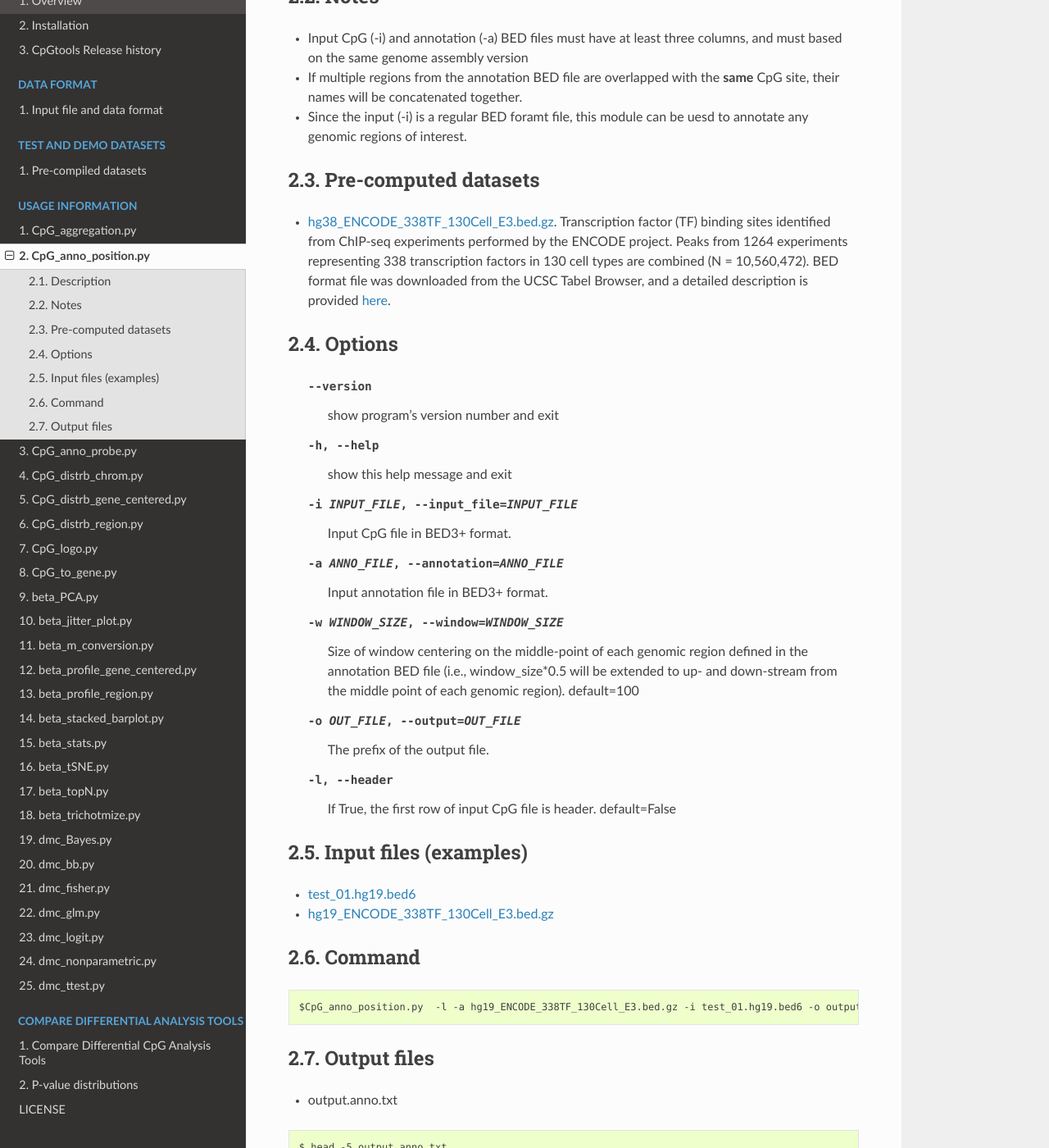
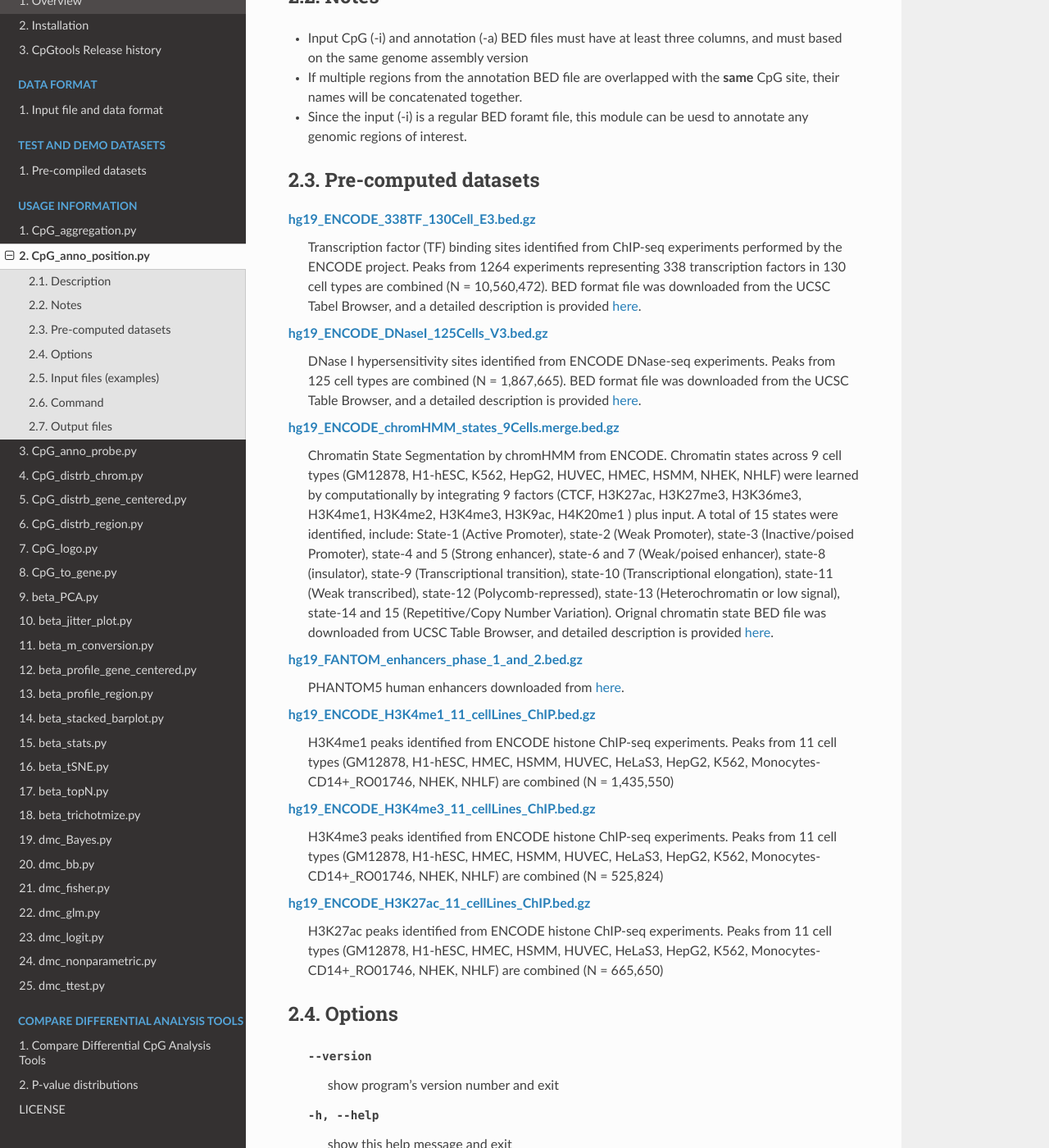
Before and after one commit to liguowang/cpgtools, a Sphinx documentation site: the page built from docs/source/demo/CpG_anno_position.rst, in a window 1280 px wide and 1400 px high, scrolled down 285 px. Shown: the whole window at 82% size. Built offline with Sphinx 7.4.7 and the Read the Docs theme 2.0.0, drawn with Linux system fonts in a browser that asks for light colours.

Commit message:
update annotation information

```diff
--- a/docs/source/demo/CpG_anno_position.rst
+++ b/docs/source/demo/CpG_anno_position.rst
@@ -17,7 +17,50 @@ Notes
 Pre-computed datasets
 ----------------------
 
-- `hg38_ENCODE_338TF_130Cell_E3.bed.gz <https://sourceforge.net/projects/cpgtools/files/data/hg38_ENCODE_338TF_130Cell_E3.bed.gz>`_. Transcription factor (TF) binding sites identified from ChIP-seq experiments performed by the ENCODE project. Peaks from 1264 experiments representing 338 transcription factors in 130 cell types are combined (N = 10,560,472). BED format file was downloaded from the UCSC Tabel Browser, and a detailed description is provided `here <https://genome.ucsc.edu/cgi-bin/hgTrackUi?hgsid-732007223_QUJBO5BMeBu3R7xczOAWQ0UV9A1f&c-chr9&g-encRegTfbsClustered>`_.
+`hg19_ENCODE_338TF_130Cell_E3.bed.gz <https://sourceforge.net/projects/cpgtools/files/data/hg19_ENCODE_338TF_130Cell_E3.bed.gz>`_
+	Transcription factor (TF) binding sites identified from ChIP-seq experiments performed
+	by the ENCODE project. Peaks from 1264 experiments representing 338 transcription
+	factors in 130 cell types are combined (N = 10,560,472). BED format file was
+	downloaded from the UCSC Tabel Browser, and a detailed description is provided
+	`here <https://genome.ucsc.edu/cgi-bin/hgTrackUi?hgsid-732007223_QUJBO5BMeBu3R7xczOAWQ0UV9A1f&c-chr9&g-encRegTfbsClustered>`_.
+
+`hg19_ENCODE_DNaseI_125Cells_V3.bed.gz <https://sourceforge.net/projects/cpgtools/files/data/hg19_ENCODE_DNaseI_125Cells_V3.bed.gz>`_
+	DNase I hypersensitivity sites identified from ENCODE DNase-seq experiments. Peaks
+	from 125 cell types are combined (N = 1,867,665). BED format file was downloaded from
+	the UCSC Table Browser, and a detailed description is provided `here <https://genome.ucsc.edu/cgi-bin/hgTrackUi?hgsid-732007223_QUJBO5BMeBu3R7xczOAWQ0UV9A1f&c-chr9&g-wgEncodeRegDnaseClustered>`_.
+
+`hg19_ENCODE_chromHMM_states_9Cells.merge.bed.gz <https://sourceforge.net/projects/cpgtools/files/data/hg19_ENCODE_chromHMM_states_9Cells.merge.bed.gz>`_
+	Chromatin State Segmentation by chromHMM from ENCODE. Chromatin states across 9 cell
+	types (GM12878, H1-hESC, K562, HepG2, HUVEC, HMEC, HSMM, NHEK, NHLF) were learned by
+	computationally by integrating 9 factors (CTCF, H3K27ac, H3K27me3, H3K36me3, H3K4me1,
+	H3K4me2, H3K4me3, H3K9ac, H4K20me1 ) plus input. A total of 15 states were identified,
+	include: State-1 (Active Promoter), state-2 (Weak Promoter), state-3 (Inactive/poised
+	Promoter), state-4 and 5 (Strong enhancer), state-6 and 7 (Weak/poised enhancer),
+	state-8 (insulator), state-9 (Transcriptional transition), state-10 (Transcriptional
+	elongation), state-11 (Weak transcribed), state-12 (Polycomb-repressed), state-13
+	(Heterochromatin or low signal), state-14 and 15 (Repetitive/Copy Number Variation).
+	Orignal chromatin state BED file was downloaded from UCSC Table Browser, and detailed
+	description is provided `here <https://genome.ucsc.edu/cgi-bin/hgTrackUi?hgsid-732007223_QUJBO5BMeBu3R7xczOAWQ0UV9A1f&c-chr9&g-wgEncodeBroadHmm>`_.
+
+`hg19_FANTOM_enhancers_phase_1_and_2.bed.gz <https://sourceforge.net/projects/cpgtools/files/data/hg19_FANTOM_enhancers_phase_1_and_2.bed.gz>`_
+	PHANTOM5 human enhancers downloaded from `here <http://fantom.gsc.riken.jp/5/datafiles/latest/extra/Enhancers/human_permissive_enhancers_phase_1_and_2_expression_tpm_matrix.txt.gz>`_.
+
+`hg19_ENCODE_H3K4me1_11_cellLines_ChIP.bed.gz <https://sourceforge.net/projects/cpgtools/files/data/hg19_ENCODE_H3K4me1_11_cellLines_ChIP.bed.gz>`_
+	H3K4me1 peaks identified from ENCODE histone ChIP-seq experiments. Peaks from 11 cell
+	types (GM12878, H1-hESC, HMEC, HSMM, HUVEC, HeLaS3, HepG2, K562, Monocytes-CD14+_RO01746,
+	NHEK, NHLF) are combined (N = 1,435,550)
+
+`hg19_ENCODE_H3K4me3_11_cellLines_ChIP.bed.gz <https://sourceforge.net/projects/cpgtools/files/data/hg19_ENCODE_H3K4me3_11_cellLines_ChIP.bed.gz>`_
+	H3K4me3 peaks identified from ENCODE histone ChIP-seq experiments. Peaks from 11 cell
+	types (GM12878, H1-hESC, HMEC, HSMM, HUVEC, HeLaS3, HepG2, K562, Monocytes-CD14+_RO01746,
+	NHEK, NHLF) are combined (N = 525,824)
+
+`hg19_ENCODE_H3K27ac_11_cellLines_ChIP.bed.gz <https://sourceforge.net/projects/cpgtools/files/data/hg19_ENCODE_H3K27ac_11_cellLines_ChIP.bed.gz>`_
+	H3K27ac peaks identified from ENCODE histone ChIP-seq experiments. Peaks from 11 cell
+	types (GM12878, H1-hESC, HMEC, HSMM, HUVEC, HeLaS3, HepG2, K562, Monocytes-CD14+_RO01746,
+	NHEK, NHLF) are combined (N = 665,650)
+
+
 
 Options
 -------
```
Also changed, not shown: docs/source/demo/CpG_anno_probe.rst (+4 -4 lines).
